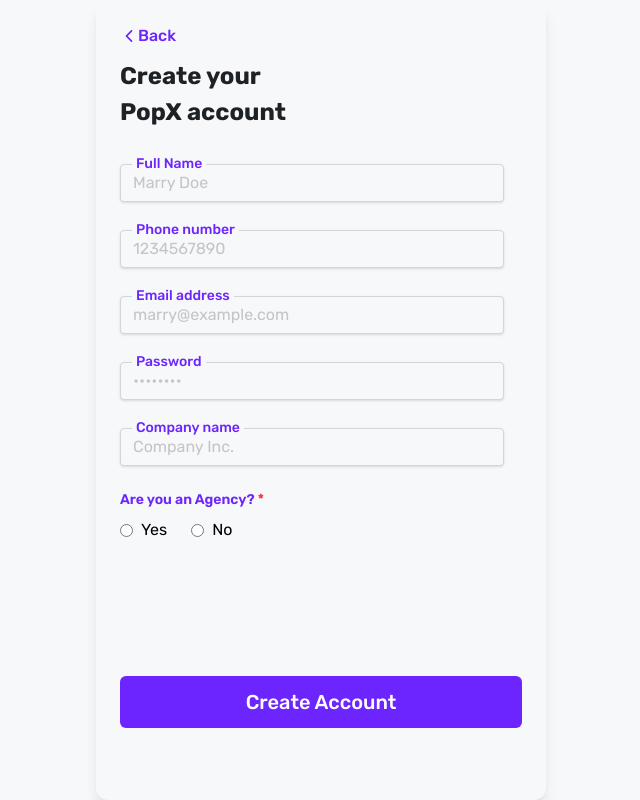
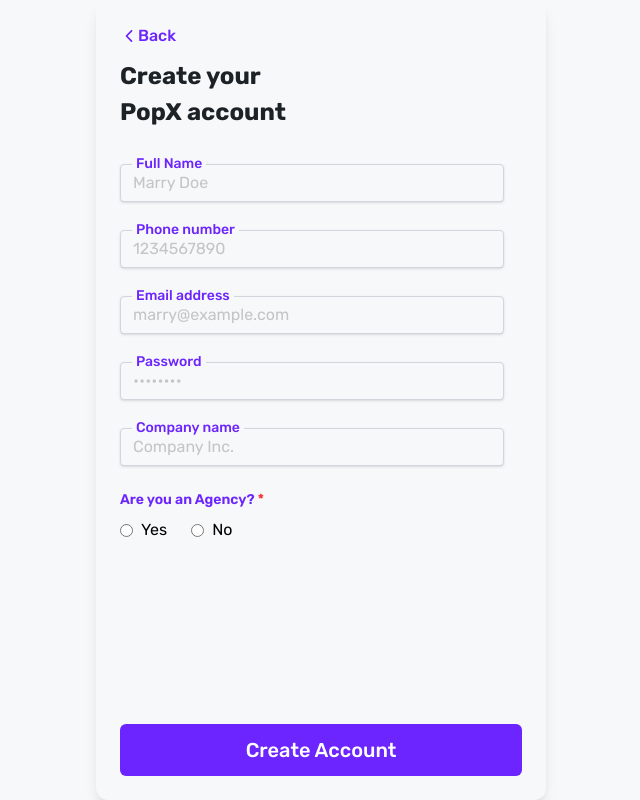
Before and after one commit to techvogue/Educase, a React (Vite) app: page /signup in a window 1280 px wide. Shown: the whole page, without its empty margins (319-959 px from the left). Built offline with nearby package versions, Linux system fonts and the light colour scheme.

Commit message:
fixing ui

```diff
--- a/src/pages/SignUp.jsx
+++ b/src/pages/SignUp.jsx
@@ -154,7 +154,7 @@ const SignUp = () => {
           {errors.isAgency && <p className="text-red-500 text-sm mt-2">{errors.isAgency}</p>}
         </div>
 
-        <div className=" mb-12 sm:mt-auto">
+        <div className="mt-4 sm:mt-auto">
           <Button
             text="Create Account"
             buttonColor="#6C25FF"
```
